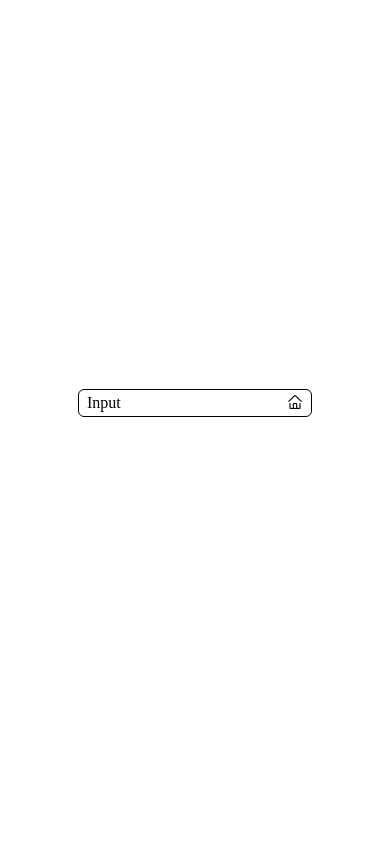
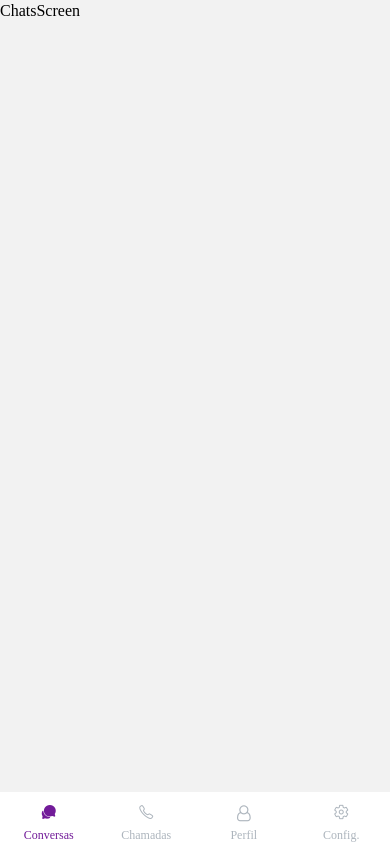
Before and after one commit to gabrielcaamargo/zoop, a React Native app: screen / in a window 390 px wide. Built offline with nearby package versions, Linux system fonts and the light colour scheme.

Commit message:
feat: implement tab routes on app

```diff
--- a/App.tsx
+++ b/App.tsx
@@ -1,20 +1,14 @@
 import React from 'react';
-import {View} from 'react-native';
 
 import {ThemeProvider} from 'styled-components';
 
-import {Button, TextInput} from '@components';
+import {Routes} from '@routes';
 import {lightTheme} from '@theme';
 
 export default function App() {
 	return (
 		<ThemeProvider theme={lightTheme}>
-			<View style={{flex: 1, alignItems: 'center', justifyContent: 'center'}}>
-				<TextInput iconName="home" iconVariant="AntDesign" />
-				<Button backgroundColor="purple_700" textColor="gray_0">
-					Title
-				</Button>
-			</View>
+			<Routes />
 		</ThemeProvider>
 	);
 }
--- a/package.json
+++ b/package.json
@@ -10,6 +10,7 @@
     "test": "jest"
   },
   "dependencies": {
+    "@react-navigation/bottom-tabs": "^6.6.1",
     "@react-navigation/native": "^6.1.18",
     "babel-plugin-module-resolver": "^5.0.2",
     "eslint-plugin-import": "^2.29.1",
--- /dev/null
+++ b/src/hooks/index.ts
@@ -0,0 +1 @@
+export * from './useAppSafeArea';
--- /dev/null
+++ b/src/hooks/useAppSafeArea.tsx
@@ -0,0 +1,7 @@
+import {useSafeAreaInsets} from 'react-native-safe-area-context';
+
+export function useAppSafeArea() {
+	const {top, bottom, left, right} = useSafeAreaInsets();
+
+	return {top, bottom, left, right};
+}
--- a/src/routes/Routes.tsx
+++ b/src/routes/Routes.tsx
@@ -0,0 +1,13 @@
+import React from 'react';
+
+import {NavigationContainer} from '@react-navigation/native';
+
+import {AppTabNavigator} from './AppTabNavigator';
+
+export function Routes() {
+	return (
+		<NavigationContainer>
+			<AppTabNavigator />
+		</NavigationContainer>
+	);
+}
--- a/src/routes/index.ts
+++ b/src/routes/index.ts
@@ -1,2 +1,3 @@
 export * from './AppTabNavigator';
 export * from './navigationType';
+export * from './Routes';
```
Also changed, not shown: src/routes/AppTabBar.tsx (deleted), 2 other files (tests, documents, lock files or other folders).
